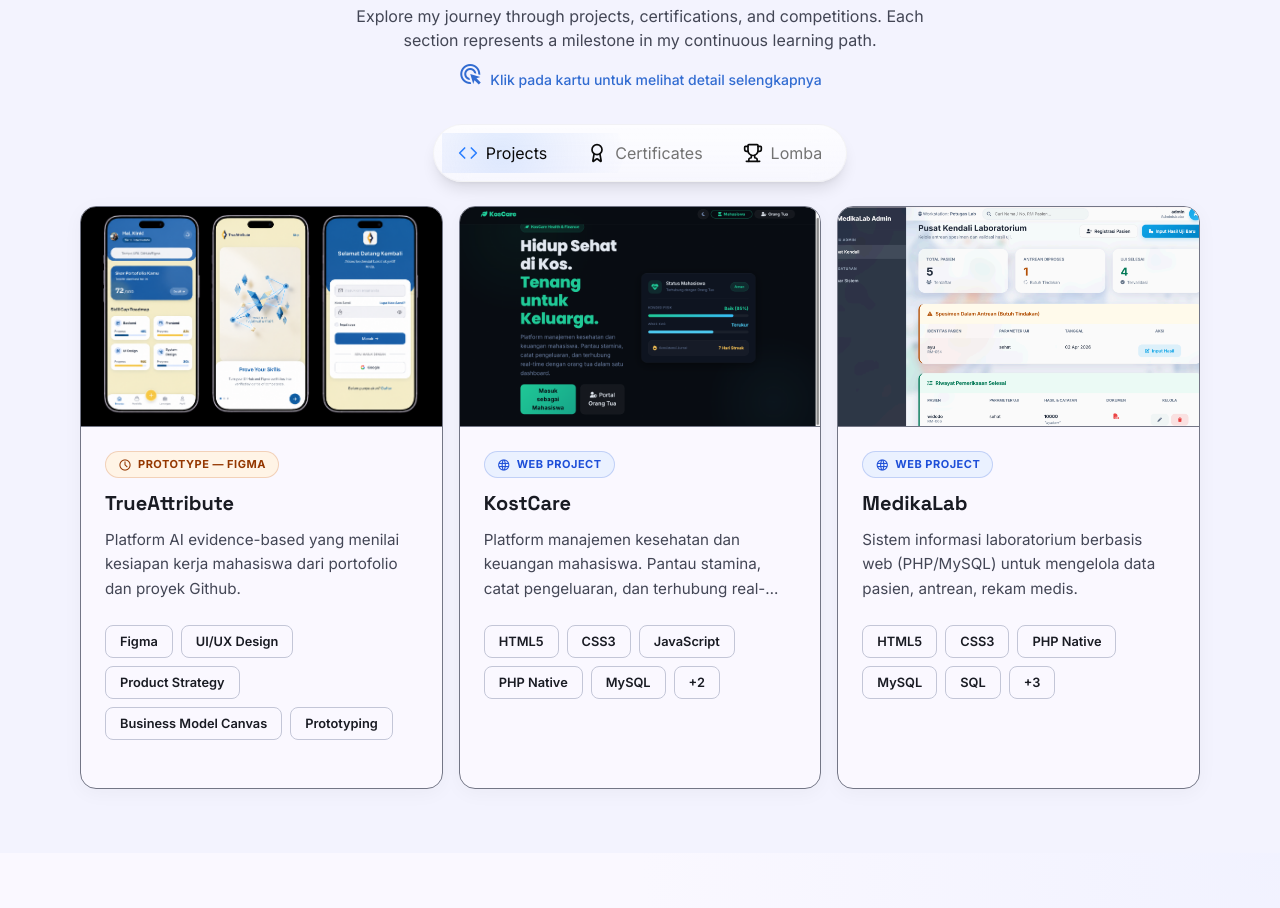
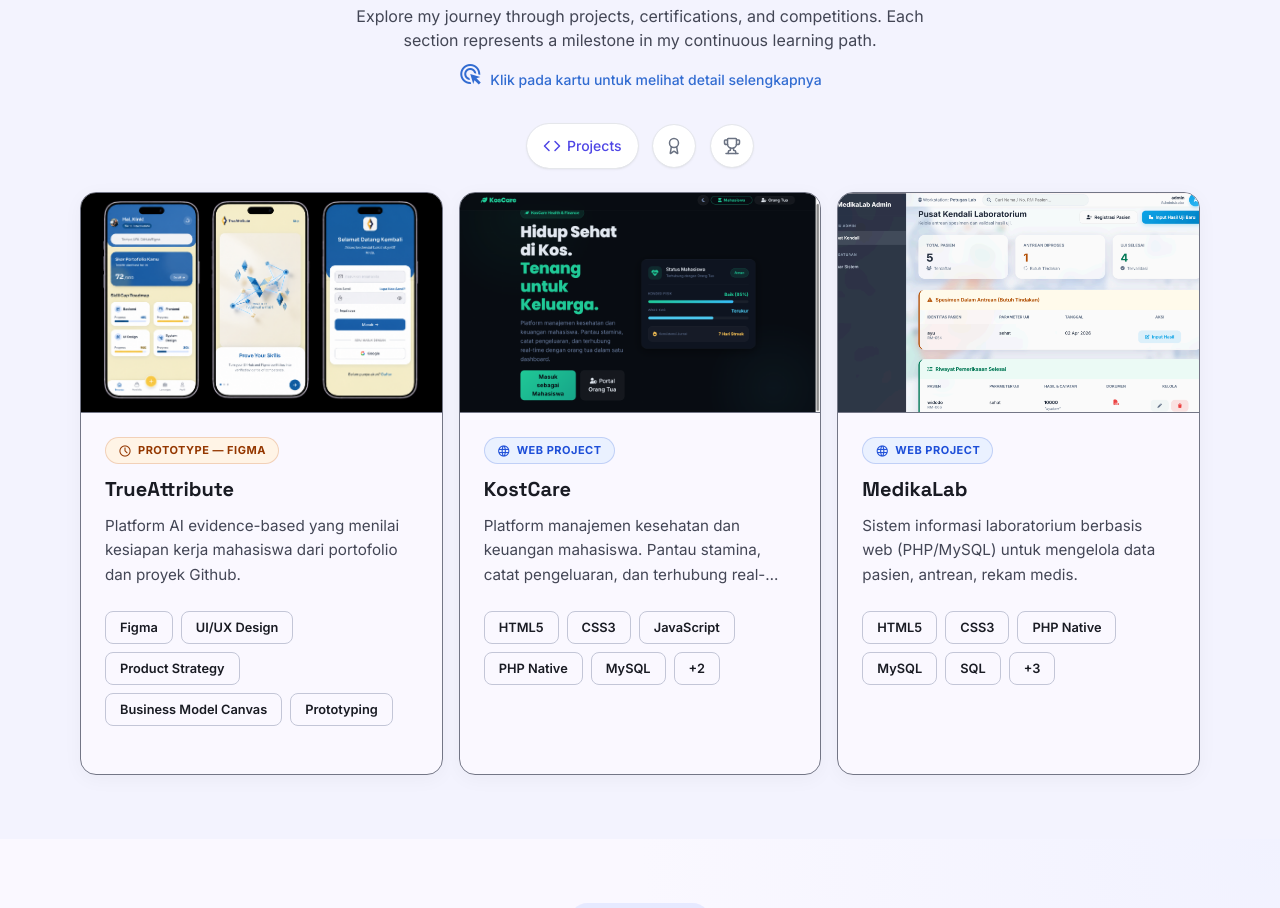
Before and after one commit to firnassw/Portofolio, a Next.js app: page / in a window 1280 px wide. Shown: the part 5040-5948 px from the top of the page. Built offline with nearby package versions, Linux system fonts and the light colour scheme; a web font is replaced by a local one.

Commit message:
Replace MenuBar with DiscreteTabs component

```diff
--- a/package.json
+++ b/package.json
@@ -19,6 +19,7 @@
     "embla-carousel-wheel-gestures": "^8.1.0",
     "framer-motion": "^13.1.1",
     "lucide-react": "^1.34.0",
+    "motion": "^13.1.1",
     "next": "16.3.2",
     "next-themes": "^0.4.6",
     "react": "19.2.8",
--- a/src/app/page.tsx
+++ b/src/app/page.tsx
@@ -4,7 +4,7 @@
 import React, { useEffect, useState } from 'react';
 import Link from 'next/link';
 import { Gallery6 } from "@/components/blocks/gallery6";
-import { MenuBar } from "@/components/ui/glow-menu";
+import DiscreteTabs from "@/components/ui/discrete-tab";
 import { AnimatedSocialIcons } from "@/components/ui/floating-action-button";
 import { Code, Award, Trophy, Mail } from "lucide-react";
 import { projectsItems } from "@/data/projects";
@@ -1025,10 +1025,9 @@ export default function Home() {
         </div>
 
         <div className="tab-nav-container w-full max-w-full flex justify-center mb-8 px-2" data-reveal>
-          <MenuBar
-            items={glowMenuItems}
-            activeItem={activeTab}
-            onItemClick={setActiveTab}
+          <DiscreteTabs
+            activeTab={activeTab}
+            setActiveTab={setActiveTab}
           />
         </div>
 
--- /dev/null
+++ b/src/components/ui/discrete-tab.tsx
@@ -0,0 +1,129 @@
+"use client";
+
+import { SetStateAction, useState, useEffect } from "react";
+import { motion, AnimatePresence } from "motion/react";
+import { cn } from "@/lib/utils";
+import { Code, Award, Trophy } from 'lucide-react';
+
+const TABS = [
+  { id: "Projects", title: "Projects", icon: Code },
+  { id: "Certificates", title: "Certificates", icon: Award },
+  { id: "Lomba", title: "Lomba", icon: Trophy },
+];
+
+export function DiscreteTabs({
+  activeTab,
+  setActiveTab
+}: {
+  activeTab: string;
+  setActiveTab: (val: string) => void;
+}) {
+  return (
+    <div className="flex gap-3 sm:gap-4 items-center">
+      {TABS.map((tab) => (
+        <Button
+          key={tab.id}
+          title={tab.title}
+          ButtonIcon={tab.icon as any}
+          isActive={activeTab === tab.id}
+          setActiveButton={setActiveTab as any}
+        />
+      ))}
+    </div>
+  );
+}
+
+function Button({
+  title,
+  ButtonIcon,
+  isActive,
+  setActiveButton,
+}: {
+  title: string;
+  ButtonIcon: React.ComponentType<any>;
+  isActive: boolean;
+  setActiveButton: (val: string) => void;
+}) {
+  const [showShine, setShowShine] = useState(false);
+  const [isLoaded, setIsLoaded] = useState(false);
+
+  useEffect(() => {
+    if (isActive && isLoaded) {
+      setShowShine(true);
+      const timer = setTimeout(() => setShowShine(false), 800);
+      return () => clearTimeout(timer);
+    }
+  }, [isActive, isLoaded]);
+
+  const activeColor = "text-[#4F46E5] dark:text-[#6366f1]";
+
+  return (
+    <motion.div
+      layoutId={"button-id-" + title}
+      transition={{
+        layout: {
+          type: "spring",
+          damping: 20,
+          stiffness: 230,
+          mass: 1.2,
+          ease: [0.215, 0.61, 0.355, 1],
+        },
+      }}
+      onClick={() => {
+        setActiveButton(title);
+        setIsLoaded(true);
+      }}
+      className="w-fit h-fit flex"
+      style={{ willChange: "transform" }}
+    >
+      <motion.div
+        layout
+        transition={{
+          layout: {
+            type: "spring",
+            damping: 20,
+            stiffness: 230,
+            mass: 1.2,
+          },
+        }}
+        className={cn(
+          "flex items-center gap-1.5 bg-white dark:bg-[#18181B] outline outline-1 outline-gray-200 dark:outline-gray-800 shadow-sm transition-colors duration-200 ease-out p-3 cursor-pointer",
+          isActive && activeColor,
+          isActive ? "px-4" : "px-3"
+        )}
+        style={{
+          borderRadius: "25px",
+        }}
+      >
+        <motion.div
+          layoutId={"icon-id" + title}
+          className="shrink-0 flex items-center justify-center"
+          style={{ willChange: "transform" }}
+        >
+          <ButtonIcon size={18} className={isActive ? activeColor : "text-gray-500 dark:text-gray-400"} />
+        </motion.div>
+        {isActive && (
+          <motion.div
+            className="flex items-center"
+            initial={isLoaded ? { opacity: 0, filter: "blur(4px)" } : false}
+            animate={{ opacity: 1, filter: "blur(0px)" }}
+            transition={{
+              duration: isLoaded ? 0.2 : 0,
+              ease: [0.86, 0, 0.07, 1],
+            }}
+          >
+            <motion.span
+              layoutId={"text-id-" + title}
+              className="text-sm font-medium whitespace-nowrap relative inline-block"
+              style={{ willChange: "transform" }}
+            >
+              {title}
+            </motion.span>
+          </motion.div>
+        )}
+      </motion.div>
+    </motion.div>
+  );
+}
+
+export default DiscreteTabs;
```
Also changed, not shown: 1 other file (tests, documents, lock files or other folders).
